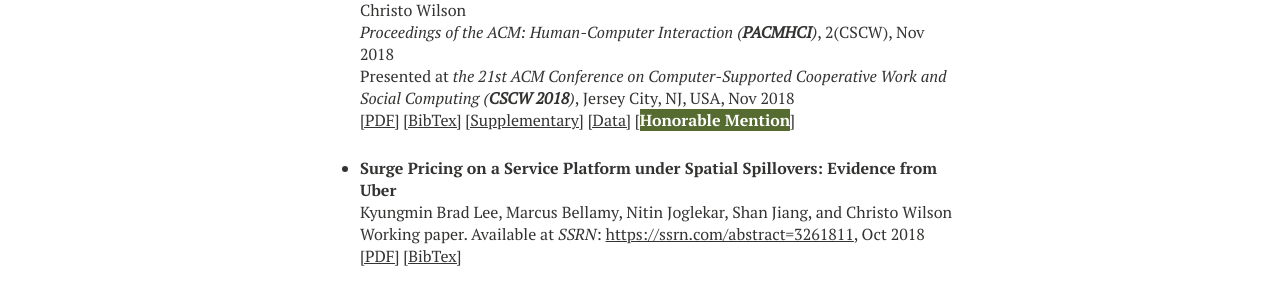
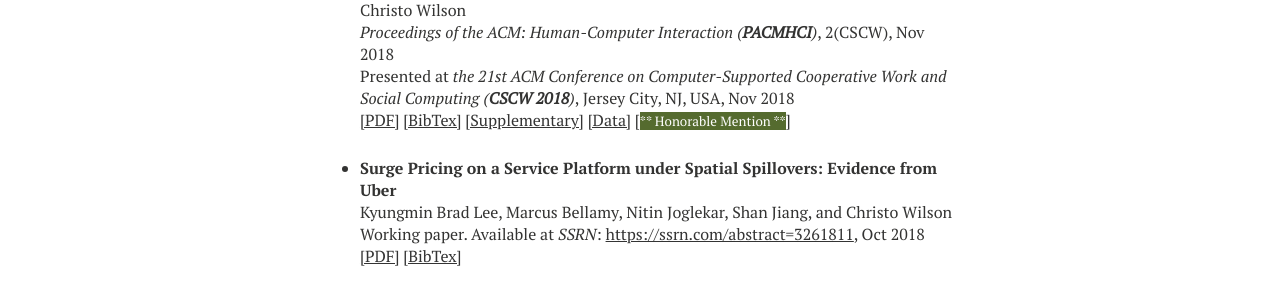
Before and after one commit to printfoo/printfoo.github.io, a Jekyll site: the page built from publications/index.md, in a window 1280 px wide. Shown: the part 652-948 px from the top of the page. Built offline with Jekyll 4.4.1, drawn with Linux system fonts in a browser that asks for light colours; nearby versions of some CDN libraries.

Commit message:
test fontsize

```diff
--- a/publications/index.md
+++ b/publications/index.md
@@ -28,7 +28,7 @@ Presented at *the 21st ACM Conference on Computer-Supported Cooperative Work and
 Ronald E Robertson, Shan Jiang, Kenneth Joseph, Lisa Friedland, David Lazer, and Christo Wilson
 *Proceedings of the ACM: Human-Computer Interaction (**PACMHCI**)*, 2(CSCW), Nov 2018
 Presented at *the 21st ACM Conference on Computer-Supported Cooperative Work and Social Computing (**CSCW 2018**)*, Jersey City, NJ, USA, Nov 2018
-[\[PDF\]](cscw18b_paper.pdf){:target="_blank"} [\[BibTex\]](cscw18b_bib.txt){:target="_blank"} [\[Supplementary\]](cscw18b_supplementary.pdf){:target="_blank"} [\[Data\]](../resources/#partisan-bias){:target="_blank"} [<span style="background-color:#556B2F;color:#FFFFFF">**Honorable Mention**</span>]
+[\[PDF\]](cscw18b_paper.pdf){:target="_blank"} [\[BibTex\]](cscw18b_bib.txt){:target="_blank"} [\[Supplementary\]](cscw18b_supplementary.pdf){:target="_blank"} [\[Data\]](../resources/#partisan-bias){:target="_blank"} [<span style="background-color:#556B2F;color:#FFFFFF;font-size:smaller">** Honorable Mention **</span>]
 
 * **Surge Pricing on a Service Platform under Spatial Spillovers: Evidence from Uber**
 Kyungmin Brad Lee, Marcus Bellamy, Nitin Joglekar, Shan Jiang, and Christo Wilson
```
